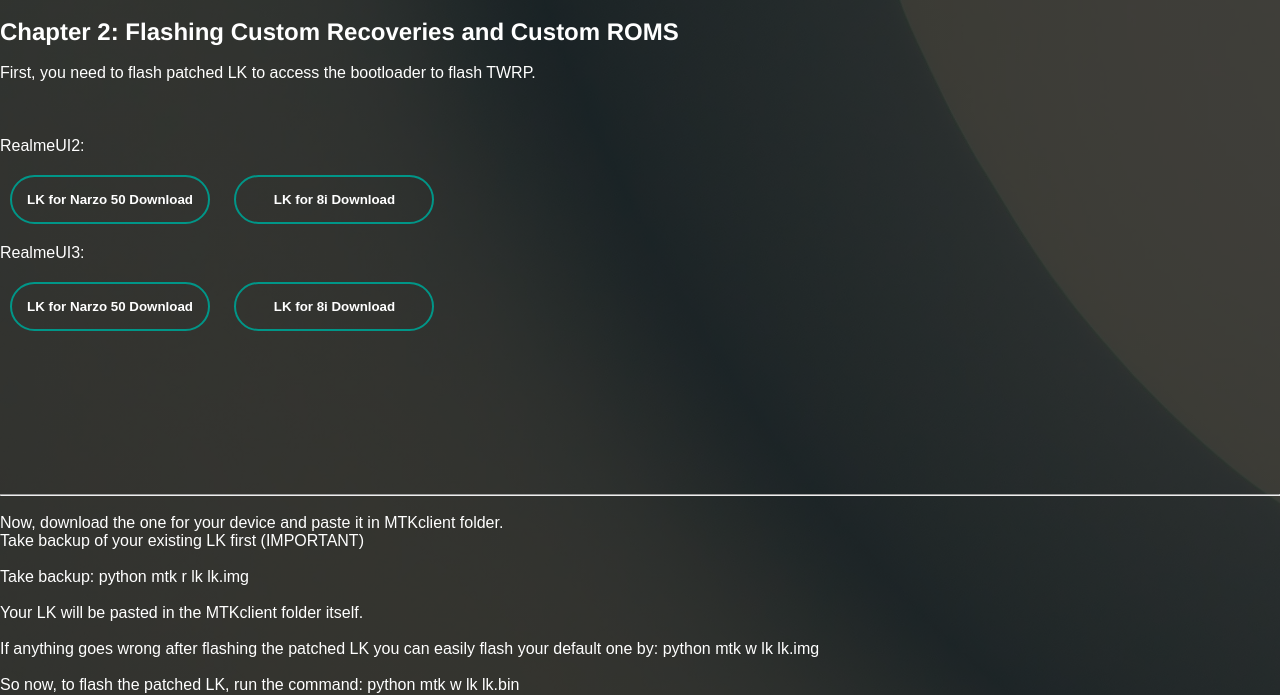
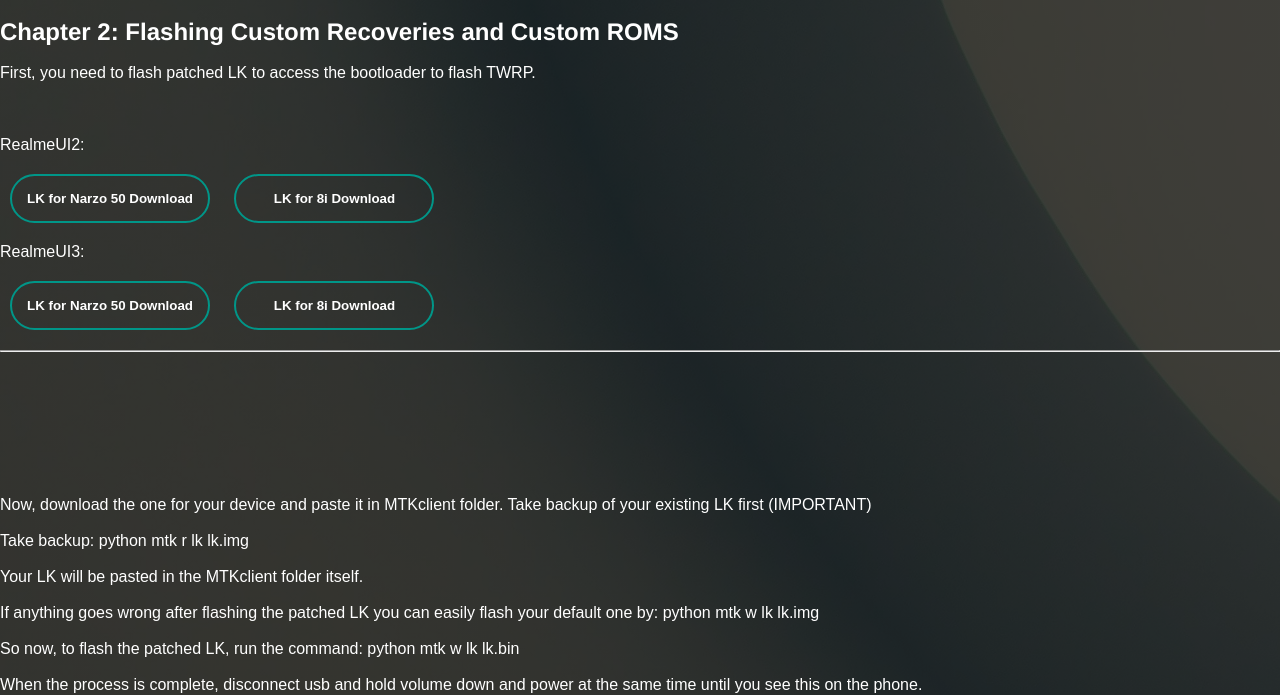
Before and after one commit to modyourspaced/modyourspaced.github.io, a plain HTML site: page Chapter2.html in a window 1280 px wide. Shown: the top 695 px of the page. Drawn offline with Linux system fonts and the light colour scheme.

Commit message:
Change few things

```diff
--- a/Chapter2.html
+++ b/Chapter2.html
@@ -29,11 +29,10 @@
      <p> RealmeUI3:</p>
      <button onclick="document.location='https://t.me/Realme8iCommunity/175916'" type="button" > <span></span> LK for Narzo 50 Download </a> </button>
       <button onclick="document.location='https://t.me/Realme8iCommunity/175913'" type="button"> <span></span> LK for 8i Download </button>
+      <hr>
+
       </div>
-    <hr>
-    <br>
       <p>Now, download the one for your device and paste it in MTKclient folder.
-  <br>
         Take backup of your existing LK first (IMPORTANT)
         <br>
         <br>
@@ -121,7 +120,8 @@
                    <br>
 
                    <p>That's all, enjoy!</p>
-               <br>
+                   <br> </p>
+
                <hr>
                     </div>
 </body>
--- a/style2.css
+++ b/style2.css
@@ -11,7 +11,7 @@ box-shadow: 10px 10px 10px rgba(0,0,0,0.6);
 
 .banner{
     width: 100%;
-    height: 250vh;
+    height: 290vh;
     background-image: linear-Gradient(rgba(0,0,0,0.75),rgba(0,0,0,0.75)), url(pexels-johannes-plenio-1103970.jpg);
     background-color: rgb(71, 68, 68);
     color: white;
```
Lines whose indentation alone changed are shown as unchanged.
